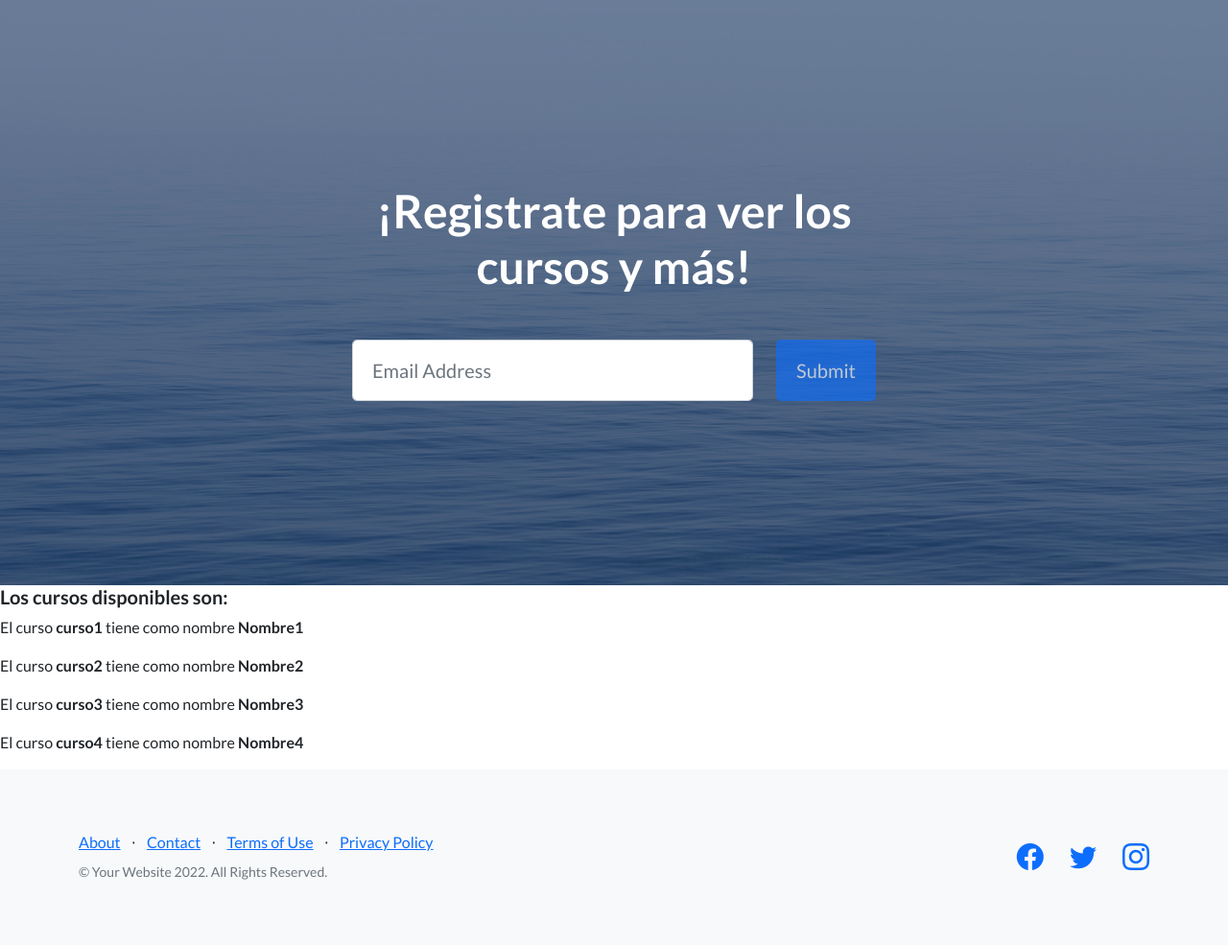
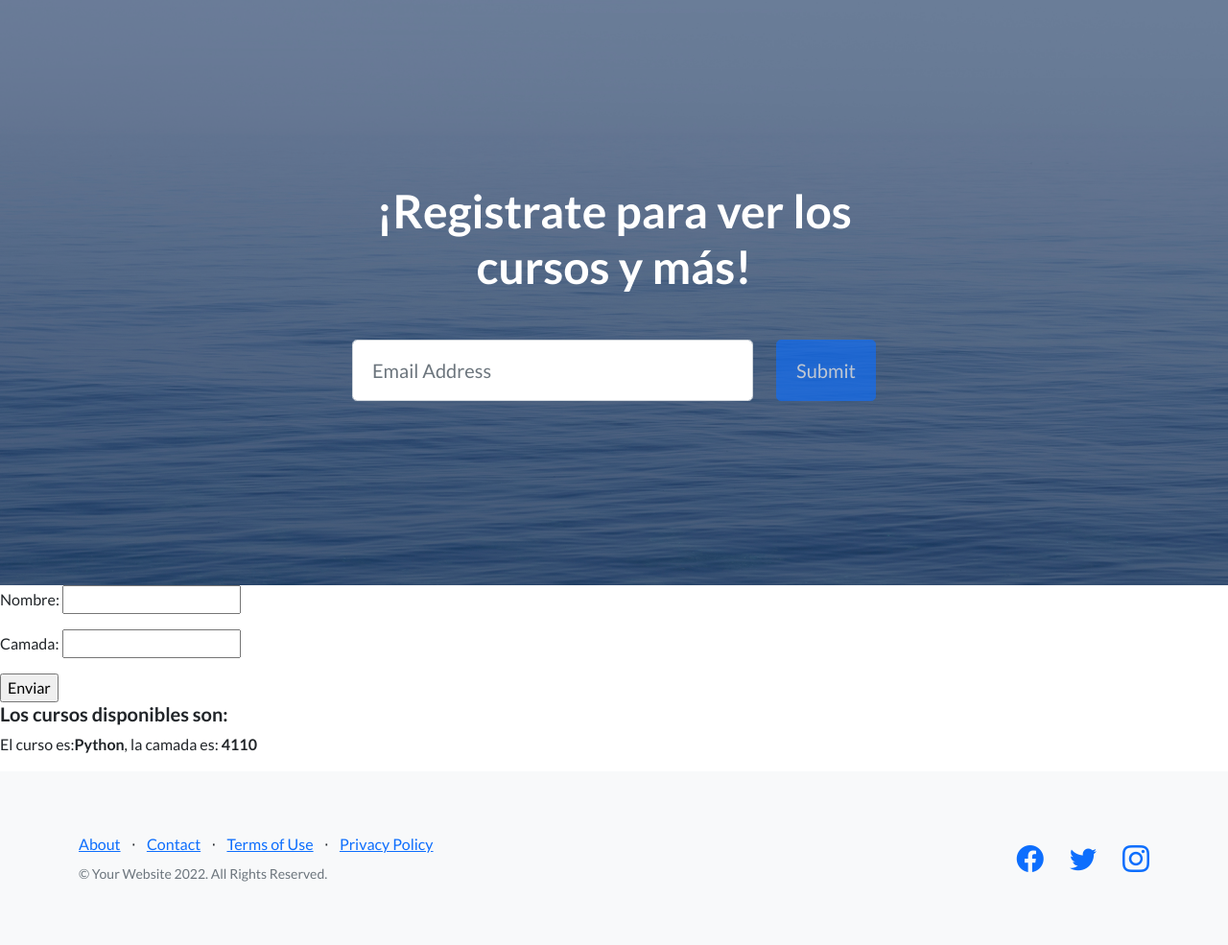
Before and after one commit to Luchiesti/ProyectoCoder, a Django app: page /AppCoder/cursos/ in a window 1280 px wide. Shown: the part 67-1052 px from the top of the page at 96% size. Before the commit the page ends 984 px from the top, so only its background shows below. Run offline with Django 4.2, Linux system fonts and the light colour scheme; data comes from the database, SQL or seed files in the repository; both versions use the stored data as it was after the commit; some libraries are stand-ins or nearby versions.

Commit message:
Creamos forms para ingresar datos de cursos

```diff
--- /dev/null
+++ b/AppCoder/forms.py
@@ -0,0 +1,6 @@
+from django import forms
+
+
+class CursoForm(forms.Form):
+    nombre = forms.CharField(max_length=40)
+    camada = forms.IntegerField()
--- a/AppCoder/templates/AppCoder/cursos.html
+++ b/AppCoder/templates/AppCoder/cursos.html
@@ -1,8 +1,16 @@
 {% extends 'AppCoder/inicio.html' %}
 
+{% block title %}Cursos{% endblock %}
+
 {% block body %}
+    <form action="" method="POST">
+    {% csrf_token %}
+        {{ my_form.as_p }}
+        <input type="submit" value="Enviar">
+    </form>
+
     <h5>Los cursos disponibles son:</h5>
-    {% for key,value in cursos.items %}
-        <p>El curso <b>{{ key }}</b> tiene como nombre <b>{{ value }}</b></p>
+    {% for curso in cursos %}
+        <p>El curso es:<b>{{ curso.nombre }}</b>, la camada es: <b>{{ curso.camada }}</b></p>
     {% endfor %}
 {% endblock %}
--- a/AppCoder/views.py
+++ b/AppCoder/views.py
@@ -2,18 +2,27 @@ from django.shortcuts import render, redirect
 from django.http import HttpResponse
 from AppCoder.models import Curso, Entregable, Estudiante, Profesor
 from django.template import loader
+from AppCoder.forms import CursoForm
 
 def inicio(request):
     return render(request, 'AppCoder/inicio.html')
 
 def cursos(request):
+
+    if request.method == 'POST':
+        my_form = CursoForm(request.POST)
+
+        if my_form.is_valid():
+            data = my_form.cleaned_data
+
+            curso_data = Curso(nombre=data.get('nombre'), camada=data.get('camada'))
+            curso_data.save()
+
+    cursos = Curso.objects.all()
     contexto = {
-        'cursos': {
-            'curso1': 'Nombre1',
-            'curso2': 'Nombre2',
-            'curso3': 'Nombre3',
-            'curso4': 'Nombre4',
-        }
+        'cursos':cursos,
+        'my_form': CursoForm(),
+
     }
     return render(request, 'AppCoder/cursos.html', contexto)
 
```
Also changed, not shown: templates/curso.html (deleted, +0 -12 lines), db.sqlite3.
